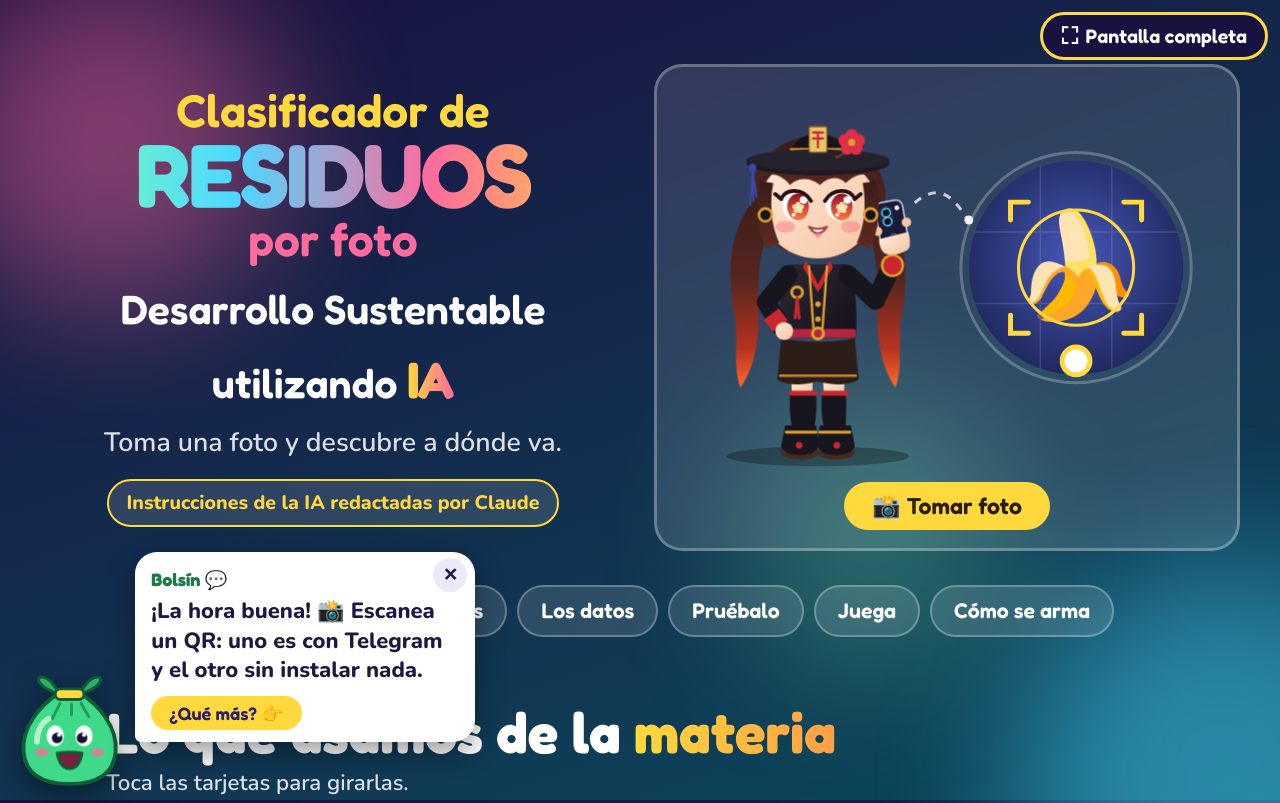
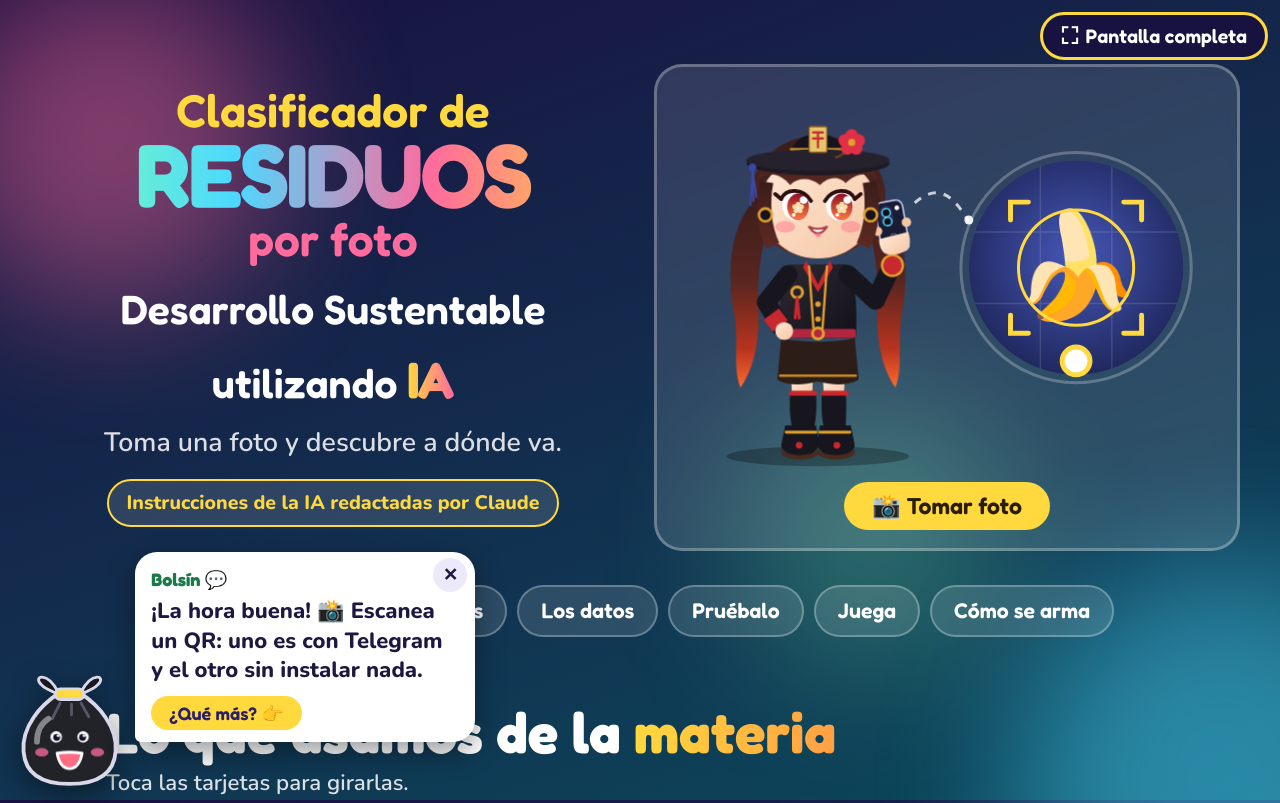
Before and after one commit to roblescamposcarlos-beep/Clasificador_Residuos_Web, a plain HTML site: page index.html in a window 1280 px wide. Shown: the top 803 px of the page. Drawn offline with nearby package versions, Linux system fonts and the light colour scheme.

Commit message:
Bolsin en color negro con ojitos pequenos
Co-Authored-By: Claude Sonnet 5.5 <noreply@anthropic.com>

```diff
--- a/index.html
+++ b/index.html
@@ -1333,19 +1333,19 @@
 <div id="bolsin">
   <button type="button" id="bolsinBtn" aria-label="Bolsín, el asistente: toca para que te explique" aria-expanded="true">
     <svg viewBox="0 0 120 130" aria-hidden="true">
-      <path d="M48 30 C36 8 22 14 30 22 C34 27 42 30 50 33 Z" fill="#2fae6a" stroke="#0f5c37" stroke-width="3" stroke-linejoin="round"/>
-      <path d="M72 30 C84 8 98 14 90 22 C86 27 78 30 70 33 Z" fill="#2fae6a" stroke="#0f5c37" stroke-width="3" stroke-linejoin="round"/>
-      <path d="M48 32 C30 44 10 66 12 92 C14 118 34 126 60 126 C86 126 106 118 108 92 C110 66 90 44 72 32 Z" fill="#3fd98a" stroke="#0f5c37" stroke-width="4" stroke-linejoin="round"/>
-      <rect x="45" y="27" width="30" height="11" rx="5.5" fill="#ffd93d" stroke="#0f5c37" stroke-width="3"/>
-      <path d="M50 42 L42 58 M62 43 L62 54 M72 42 L80 56" fill="none" stroke="#1f9a5c" stroke-width="3" stroke-linecap="round"/>
-      <path d="M26 82 C26 70 32 62 38 58" fill="none" stroke="#ffffff" stroke-opacity="0.6" stroke-width="6" stroke-linecap="round"/>
+      <path d="M48 30 C36 8 22 14 30 22 C34 27 42 30 50 33 Z" fill="#17171d" stroke="#d9d9ea" stroke-width="3" stroke-linejoin="round"/>
+      <path d="M72 30 C84 8 98 14 90 22 C86 27 78 30 70 33 Z" fill="#17171d" stroke="#d9d9ea" stroke-width="3" stroke-linejoin="round"/>
+      <path d="M48 32 C30 44 10 66 12 92 C14 118 34 126 60 126 C86 126 106 118 108 92 C110 66 90 44 72 32 Z" fill="#222229" stroke="#d9d9ea" stroke-width="4" stroke-linejoin="round"/>
+      <rect x="45" y="27" width="30" height="11" rx="5.5" fill="#ffd93d" stroke="#d9d9ea" stroke-width="3"/>
+      <path d="M50 42 L42 58 M62 43 L62 54 M72 42 L80 56" fill="none" stroke="#555566" stroke-width="3" stroke-linecap="round"/>
+      <path d="M26 82 C26 70 32 62 38 58" fill="none" stroke="#ffffff" stroke-opacity="0.45" stroke-width="6" stroke-linecap="round"/>
       <g class="ojos">
-        <ellipse cx="45" cy="76" rx="9" ry="11" fill="#ffffff"/><ellipse cx="75" cy="76" rx="9" ry="11" fill="#ffffff"/>
-        <circle cx="47" cy="78" r="5.5" fill="#14112e"/><circle cx="73" cy="78" r="5.5" fill="#14112e"/>
-        <circle cx="49" cy="75" r="2" fill="#ffffff"/><circle cx="75" cy="75" r="2" fill="#ffffff"/>
+        <circle cx="46" cy="77" r="6" fill="#ffffff"/><circle cx="74" cy="77" r="6" fill="#ffffff"/>
+        <circle cx="46.5" cy="77.5" r="3.6" fill="#14112e"/><circle cx="73.5" cy="77.5" r="3.6" fill="#14112e"/>
+        <circle cx="48" cy="75.8" r="1.4" fill="#ffffff"/><circle cx="75" cy="75.8" r="1.4" fill="#ffffff"/>
       </g>
       <ellipse cx="31" cy="93" rx="7" ry="4.5" fill="#ff6b9d" opacity="0.75"/><ellipse cx="89" cy="93" rx="7" ry="4.5" fill="#ff6b9d" opacity="0.75"/>
-      <path class="boca" d="M47 94 Q60 92 73 94 Q70 110 60 110 Q50 110 47 94 Z" fill="#7a1f3d" stroke="#0f5c37" stroke-width="3" stroke-linejoin="round"/>
+      <path class="boca" d="M47 94 Q60 92 73 94 Q70 110 60 110 Q50 110 47 94 Z" fill="#ff6b81" stroke="#ffffff" stroke-width="3" stroke-linejoin="round"/>
     </svg>
   </button>
   <div id="bolsinGlobo">
```
